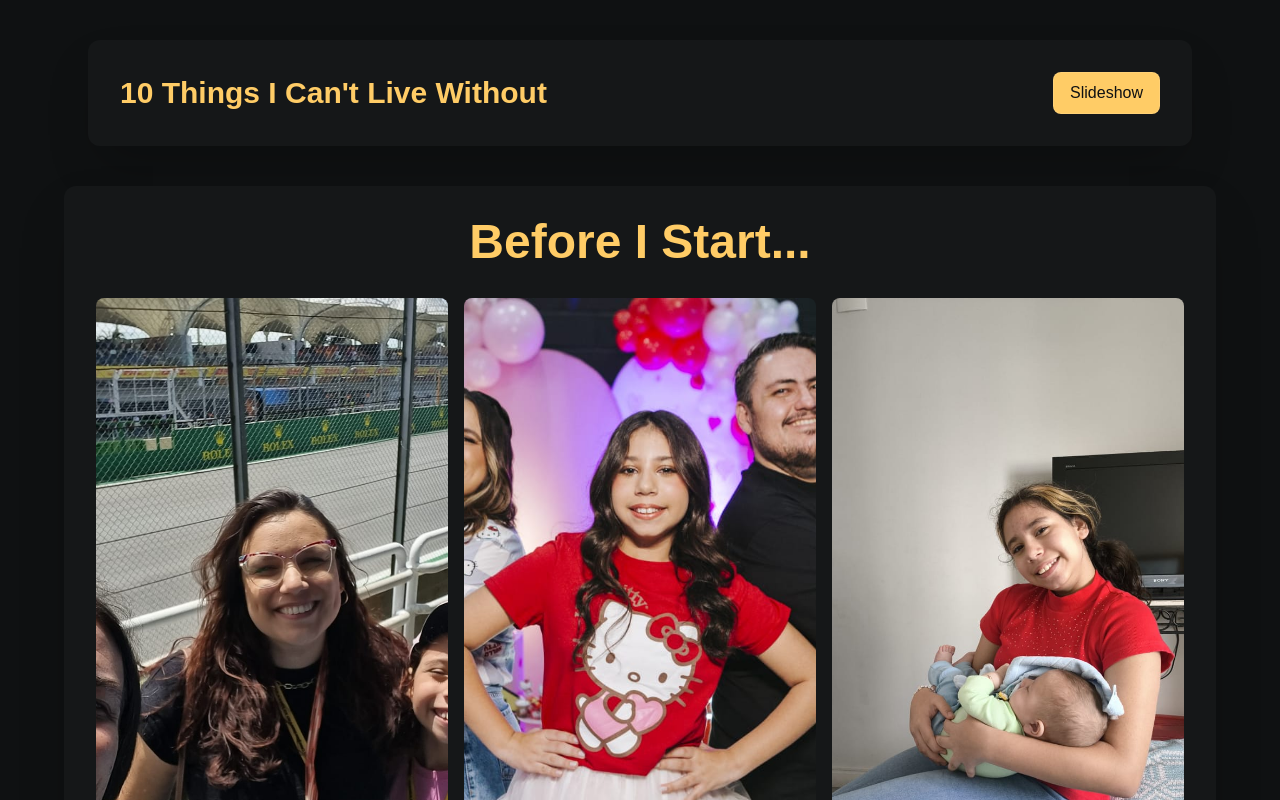
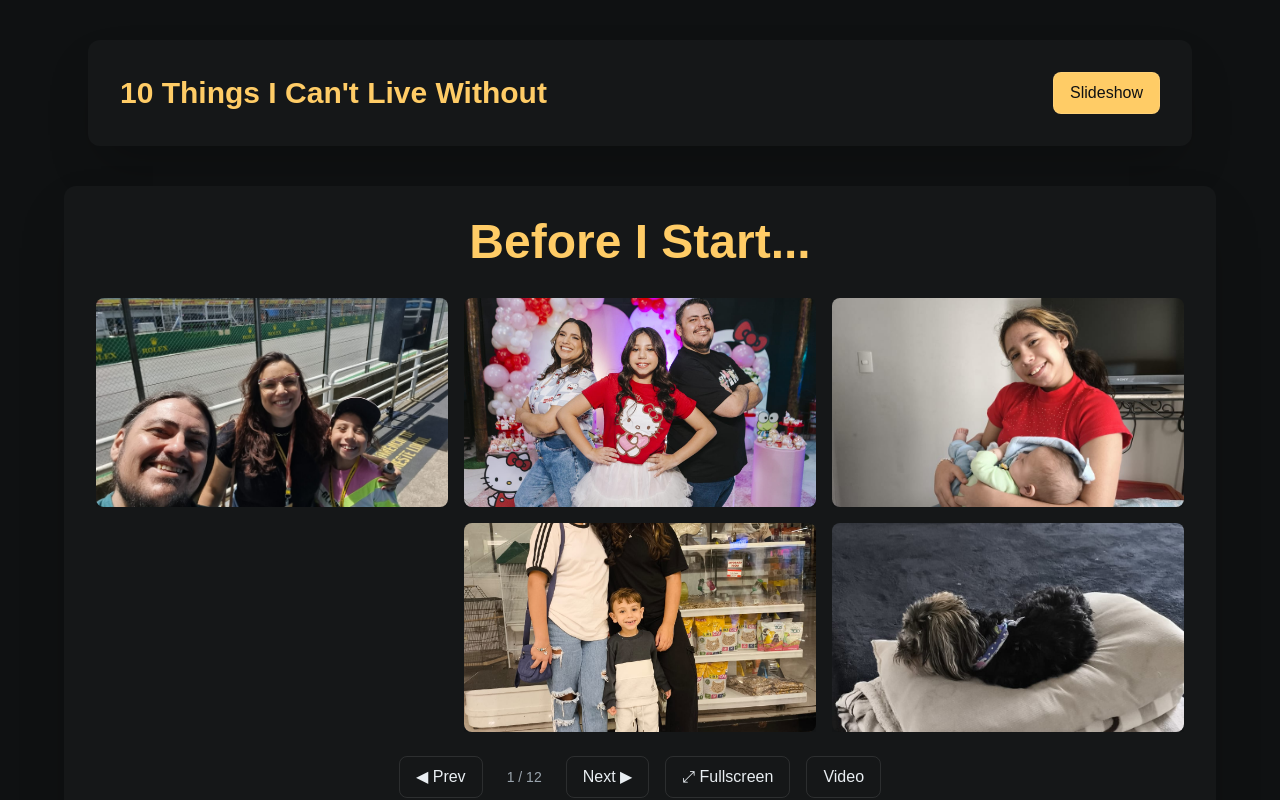
Before and after one commit to tiagocosmai/yasigi-project, a React (Vite) app: page / in a window 1280 px wide. Shown: the top 800 px of the page. Built offline with nearby package versions, Linux system fonts and the light colour scheme.

Commit message:
chore: feat/images panel

```diff
--- a/src/components/Slideshow.jsx
+++ b/src/components/Slideshow.jsx
@@ -99,7 +99,7 @@ const Slideshow = ({ language = 'en', mode = 'presentation', onNavigateToVideo }
             ? 'fixed inset-0 z-50 rounded-none m-0 p-4 md:p-8'
             : 'max-w-6xl mx-auto my-10 p-6 md:p-8'
         }`}
-        style={isFullscreen ? { height: '100vh' } : { minHeight: 'calc(100vh - 200px)' }}
+        style={isFullscreen ? { height: '100vh', maxHeight: '100vh' } : { height: 'calc(100vh - 120px)', maxHeight: 'calc(100vh - 120px)' }}
       >
         {/* Title */}
         <h2 className="text-3xl md:text-4xl lg:text-5xl font-bold text-[#ffcc66] mb-6 md:mb-8 text-center flex-shrink-0">
@@ -107,13 +107,15 @@ const Slideshow = ({ language = 'en', mode = 'presentation', onNavigateToVideo }
         </h2>
 
         {/* Images - Mosaic layout that fills available space */}
-        <div className="flex-1 w-full flex items-center justify-center overflow-hidden">
+        <div className="flex-1 w-full min-h-0 overflow-hidden" style={{ maxHeight: '100%' }}>
           {hasMultipleIcons ? (
             <div
               className="w-full h-full grid gap-2 md:gap-4"
               style={{
                 gridTemplateColumns: `repeat(${gridLayout.cols}, 1fr)`,
                 gridTemplateRows: `repeat(${gridLayout.rows}, 1fr)`,
+                height: '100%',
+                maxHeight: '100%',
               }}
             >
               {icons.map((icon, idx) => {
@@ -134,23 +136,23 @@ const Slideshow = ({ language = 'en', mode = 'presentation', onNavigateToVideo }
                   <div
                     key={idx}
                     className="w-full h-full overflow-hidden"
-                    style={gridArea ? { gridArea } : {}}
+                    style={gridArea ? { gridArea, minHeight: 0 } : { minHeight: 0 }}
                   >
                     <img
                       src={`/new-icons/${icon}`}
                       alt={`${currentSlide.title} - ${idx + 1}`}
-                      className="w-full h-full rounded-lg shadow-lg object-cover"
+                      className="w-full h-full rounded-lg shadow-lg object-cover object-center"
                     />
                   </div>
                 );
               })}
             </div>
           ) : (
-            <div className="w-full h-full flex items-center justify-center">
+            <div className="w-full h-full flex items-center justify-center overflow-hidden" style={{ maxHeight: '100%' }}>
               <img
                 src={`/new-icons/${icons[0]}`}
                 alt={currentSlide.title}
-                className="w-full h-full rounded-lg shadow-lg object-cover max-h-full"
+                className="w-full h-full rounded-lg shadow-lg object-cover object-center"
               />
             </div>
           )}
```
